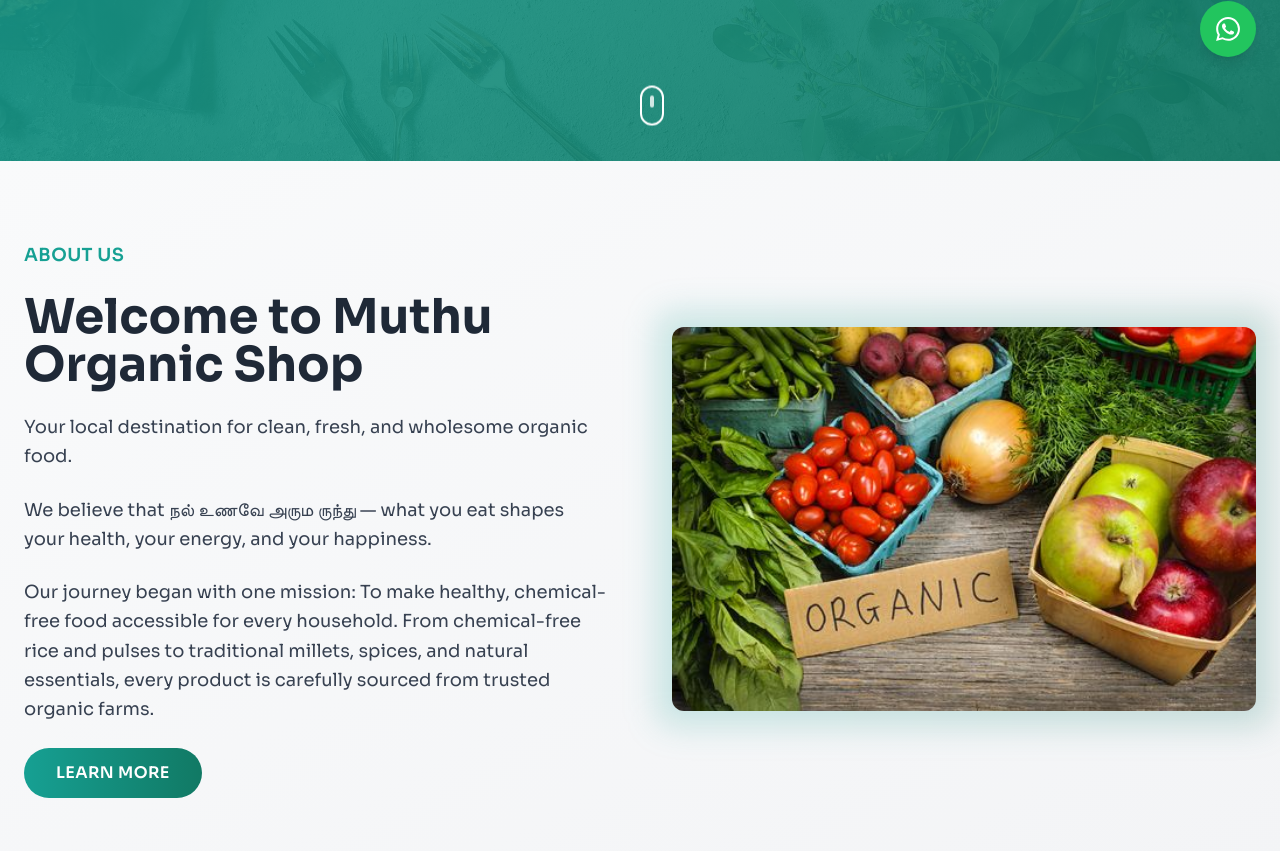
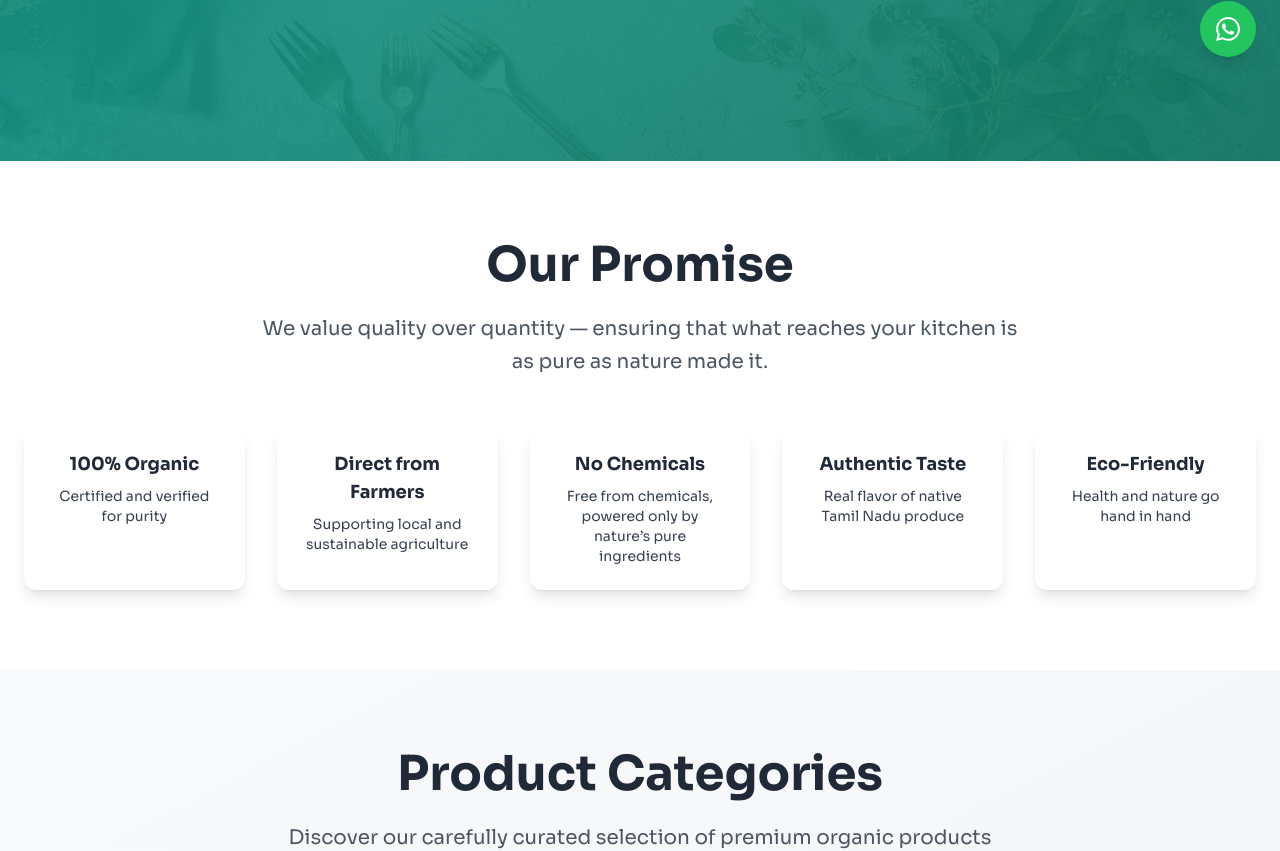
Before and after one commit to muthuecoproducts-crypto/muthu-eco-products, a React (Vite) app: page / in a window 1280 px wide. Shown: the part 719-1570 px from the top of the page. Built offline with nearby package versions, Linux system fonts and the light colour scheme.

Commit message:
removed about us section in the home page

```diff
--- a/src/pages/Home.jsx
+++ b/src/pages/Home.jsx
@@ -72,48 +72,6 @@
             >
               Know Our Story
             </Link>
-          </div>
-        </div>
-        <div className="absolute bottom-8 left-1/2 transform -translate-x-1/2 animate-bounce">
-          <div className="w-6 h-10 border-2 border-white rounded-full flex justify-center">
-            <div className="w-1 h-3 bg-white rounded-full mt-2 animate-pulse"></div>
-          </div>
-        </div>
-      </section>
-
-      {/* About Snippet */}
-      <section className="section-padding gradient-bg">
-        <div className="max-w-7xl mx-auto px-4 sm:px-6">
-          <div className="grid md:grid-cols-2 gap-8 md:gap-16 items-center">
-            <div className="content-spacing">
-              <p className="text-primary font-semibold text-base sm:text-lg tracking-wide uppercase">About Us</p>
-              <h2 className="text-2xl sm:text-3xl md:text-4xl lg:text-5xl font-bold text-gray-800 leading-tight">
-                Welcome to Muthu Organic Shop
-              </h2>
-              <p className="text-professional text-lg mb-4">
-                Your local destination for clean, fresh, and wholesome organic food.
-              </p>
-              <p className="text-professional text-lg mb-4">
-                We believe that நல் உணவே அரும ருந்து — what you eat shapes your health, your energy, and your happiness.
-              </p>
-              <p className="text-professional text-lg">
-                Our journey began with one mission: To make healthy, chemical-free food accessible for every household. From chemical-free rice and pulses to traditional millets, spices, and natural essentials, every product is carefully sourced from trusted organic farms.
-              </p>
-              <Link
-                to="/about"
-                className="btn-primary inline-block"
-              >
-                Learn More
-              </Link>
-            </div>
-            <div className="relative">
-              <div className="absolute -inset-4 bg-gradient-to-r from-primary/20 to-secondary/20 rounded-2xl blur-lg"></div>
-              <img
-                src="/images/home.png"
-                alt="About Us"
-                className="relative w-full h-96 object-cover object-right rounded-xl shadow-professional hover-lift"
-              />
-            </div>
           </div>
         </div>
       </section>
```
